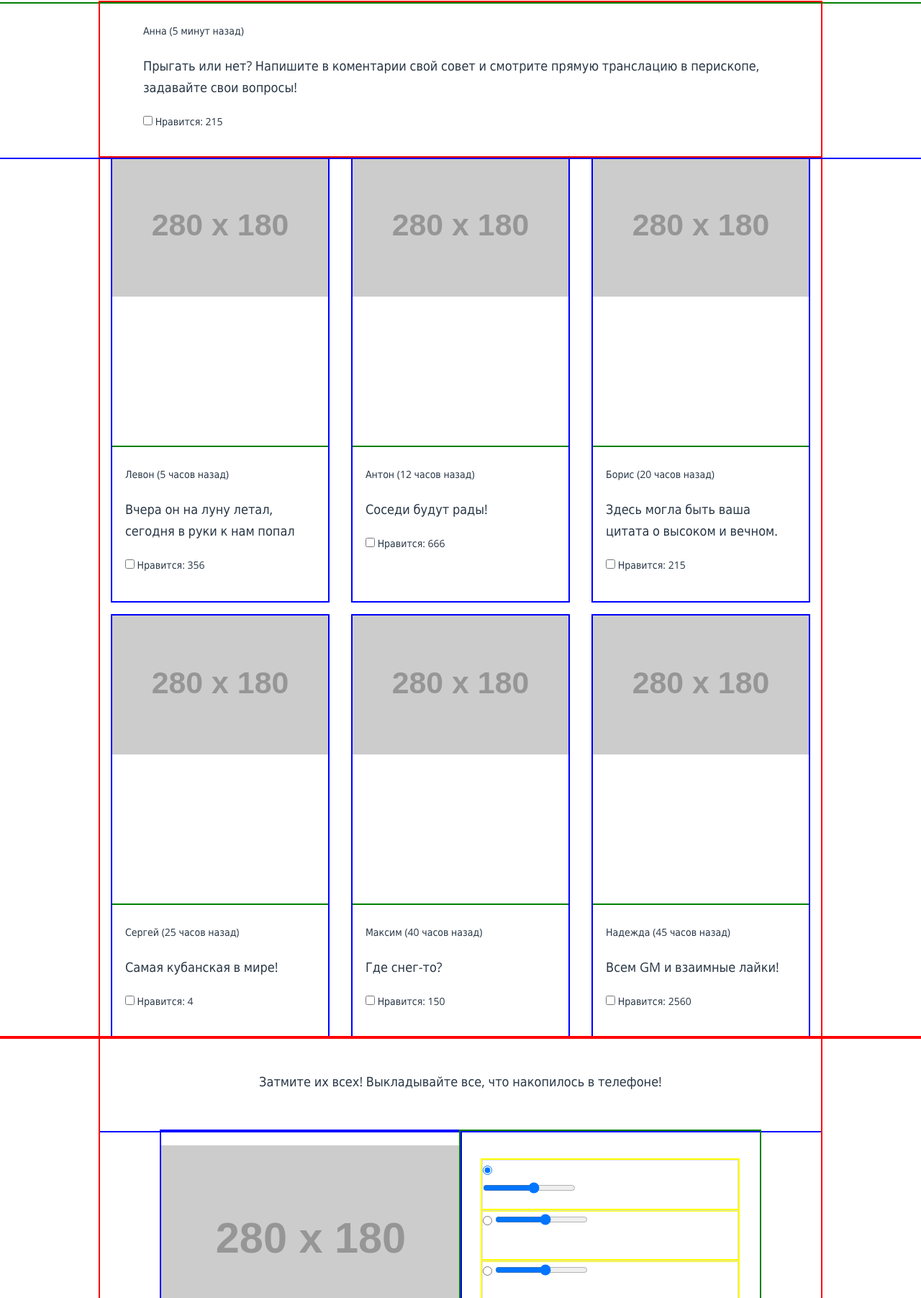
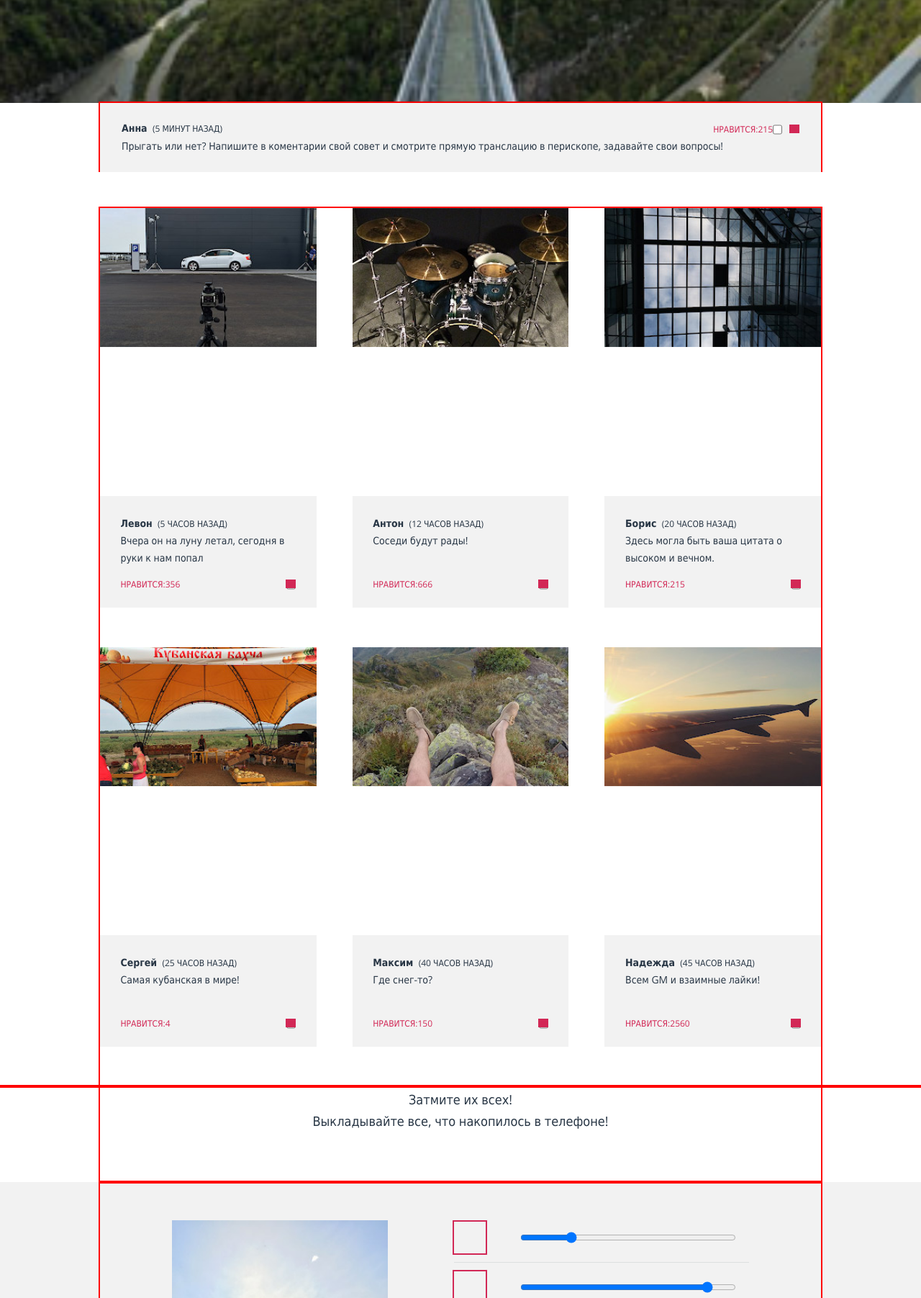
Before and after one commit to asalisinasa/128861-pink, a website: page photo.html in a window 1280 px wide. Shown: the part 997-2800 px from the top of the page at 72% size. Drawn offline with nearby package versions, Linux system fonts and the light colour scheme; files that its build step writes are made by us from their sources; placeholder pictures from the web are drawn by us; a web font is replaced by a local one.

Commit message:
flexbox grids for photo.html

```diff
--- a/photo.html
+++ b/photo.html
@@ -56,19 +56,19 @@
                 </div>
                 <article class="post  post--favourite">
                     <a class="post__photo  post__photo--favourite" href="#">
-                        <img src="http://placehold.it/1200x510" alt="Панорама">
+                        <img src="img/panorama-mobile.jpg" alt="Панорама">
                     </a>
-                    <div class="post__hint">Панорама дня</div>
                     <div class="post__container">
-                        <div class="post__descript">
-                            <div class="post__inform">
-                                <span class="post__author">Анна</span>
+                        <div class="post__hint">Панорама дня</div>
+                        <div class="post__descript  post__descript--favourite">
+                            <div class="post__inform  post__inform--favourite">
+                                <span class="post__author">Анна&nbsp;</span>
                                 <time class="post__date" datetime="2016-03-06T04:20">(5 минут назад)</time>
                             </div>
-                            <p class="post__comment">Прыгать или нет? Напишите в&nbsp;коментарии свой совет
-                                                    и&nbsp;смотрите прямую транслацию в&nbsp;перископе, задавайте свои
+                            <p class="post__comment  post__comment--favourite">Прыгать или нет? Напишите в коментарии свой совет
+                                                    и смотрите прямую транслацию в перископе, задавайте свои
                                                     вопросы!</p>
-                            <div class="post__likes">
+                            <div class="post__likes  post__likes--favourite">
                                 <input class="post__likes-btn" type="checkbox" id="likes-1">
                                 <label class="post__likes-icon" for="likes-1"></label>
                                 <span class="post__likes-text">Нравится:</span>
@@ -80,14 +80,14 @@
                 <div class="photos__container">
                     <article class="post">
                         <a class="post__photo" href="#">
-                            <img src="http://placehold.it/280x180" alt="Штатив">
+                            <img src="img/photo-1-mobile.jpg" alt="Штатив">
                         </a>
                         <div class="post__descript">
                             <div class="post__inform">
-                                <span class="post__author">Левон</span>
+                                <span class="post__author">Левон&nbsp;</span>
                                 <time class="post__date" datetime="2016-03-06T04:20">(5 часов назад)</time>
                             </div>
-                            <p class="post__comment">Вчера он&nbsp;на&nbsp;луну летал, сегодня в&nbsp;руки
+                            <p class="post__comment">Вчера он&nbsp;на&nbsp;луну летал, сегодня в руки
                                                     к&nbsp;нам попал</p>
                             <div class="post__likes">
                                 <input class="post__likes-btn" type="checkbox" id="likes-2">
@@ -99,11 +99,11 @@
                     </article>
                     <article class="post">
                         <a class="post__photo" href="#">
-                            <img src="http://placehold.it/280x180" alt="Барабаны">
+                            <img src="img/photo-2-mobile.jpg" alt="Барабаны">
                         </a>
                         <div class="post__descript">
                             <div class="post__inform">
-                                <span class="post__author">Антон</span>
+                                <span class="post__author">Антон&nbsp;</span>
                                 <time class="post__date" datetime="2016-03-06T04:20">(12 часов назад)</time>
                             </div>
                             <p class="post__comment">Соседи будут рады!</p>
@@ -117,14 +117,14 @@
                     </article>
                     <article class="post">
                         <a class="post__photo" href="#">
-                            <img src="http://placehold.it/280x180" alt="Небо">
+                            <img src="img/photo-3-mobile.jpg" alt="Небо">
                         </a>
                         <div class="post__descript">
                             <div class="post__inform">
-                                <span class="post__author">Борис</span>
+                                <span class="post__author">Борис&nbsp;</span>
                                 <time class="post__date" datetime="2016-03-06T04:20">(20 часов назад)</time>
                             </div>
-                            <p class="post__comment">Здесь могла быть ваша цитата о&nbsp;высоком и&nbsp;вечном.</p>
+                            <p class="post__comment">Здесь могла быть ваша цитата о высоком и&nbsp;вечном.</p>
                             <div class="post__likes">
                                 <input class="post__likes-btn" type="checkbox" id="likes-4">
                                 <label class="post__likes-icon" for="likes-4"></label>
@@ -135,11 +135,11 @@
                     </article>
                     <article class="post">
                         <a class="post__photo" href="#">
-                            <img src="http://placehold.it/280x180" alt="Кубанская бахча">
+                            <img src="img/photo-4-mobile.jpg" alt="Кубанская бахча">
                         </a>
                         <div class="post__descript">
                             <div class="post__inform">
-                                <span class="post__author">Сергей</span>
+                                <span class="post__author">Сергей&nbsp;</span>
                                 <time class="post__date" datetime="2016-03-06T04:20">(25 часов назад)</time>
                             </div>
                             <p class="post__comment">Самая кубанская в&nbsp;мире!</p>
@@ -153,11 +153,11 @@
                     </article>
                     <article class="post">
                         <a class="post__photo" href="#">
-                            <img src="http://placehold.it/280x180" alt="Горы">
+                            <img src="img/photo-5-mobile.jpg" alt="Горы">
                         </a>
                         <div class="post__descript">
                             <div class="post__inform">
-                                <span class="post__author">Максим</span>
+                                <span class="post__author">Максим&nbsp;</span>
                                 <time class="post__date" datetime="2016-03-06T04:20">(40 часов назад)</time>
                             </div>
                             <p class="post__comment">Где снег-то?</p>
@@ -171,11 +171,11 @@
                     </article>
                     <article class="post">
                         <a class="post__photo" href="#">
-                            <img src="http://placehold.it/280x180" alt="Крыло самолета">
+                            <img src="img/photo-6-mobile.jpg" alt="Крыло самолета">
                         </a>
                         <div class="post__descript">
                             <div class="post__inform">
-                                <span class="post__author">Надежда</span>
+                                <span class="post__author">Надежда&nbsp;</span>
                                 <time class="post__date" datetime="2016-03-06T04:20">(45 часов назад)</time>
                             </div>
                             <p class="post__comment">Всем GM&nbsp;и&nbsp;взаимные лайки!</p>
@@ -194,35 +194,39 @@
             <!-- begin editor -->
             <section class="editor">
                 <div class="editor__container">
-                    <p class="editor__text">Затмите их&nbsp;всех! Выкладывайте все, что накопилось в&nbsp;телефоне!</p>
+                    <p class="editor__text">Затмите их&nbsp;всех!<br> Выкладывайте все, что накопилось в телефоне!</p>
+                </div>
+                <div class="editor__form-wrap">
                     <form action="https://htmlacademy.ru/echo" method="post" enctype="multipart/form-data">
                         <div class="editor__form">
                             <div class="editor__column">
                                 <input class="editor__load-btn" type="file" name="load" id="load">
                                 <label class="editor__photo" for="load">
-                                    <img src="http://placehold.it/280x180" alt="Заснеженная дорога">
+                                    <img src="img/photo-7-mobile.jpg" alt="Заснеженная дорога">
                                 </label>
                             </div>
                             <div class="editor__column">
                                 <div class="editor__toolbar">
                                     <div class="editor__tool  editor__tool--crop  editor__tool--active">
-                                        <input class="editor__tool-btn" type="radio" name="crop" id="crop" checked>
-                                        <label class="editor__tool-icon" for="crop"></label>
-                                        <input class="editor__tool-range" type="range" min="1" max="10">
+                                        <input class="editor__tool-btn" type="radio" name="tool-toggle" id="crop">
+                                        <label class="editor__tool-icon  editor__tool-icon--crop" for="crop"></label>
+                                        <input class="editor__tool-range  editor__tool-range--crop" type="range" min="1" max="10" step="1" value="3">
                                     </div>
                                     <div class="editor__tool  editor__tool--color">
-                                        <input class="editor__tool-btn" type="radio" name="color" id="color">
-                                        <label class="editor__tool-icon" for="color"></label>
-                                        <input class="editor__tool-range" type="range" min="1" max="10">
+                                        <input class="editor__tool-btn" type="radio" name="tool-toggle" id="color" checked>
+                                        <label class="editor__tool-icon  editor__tool-icon--color" for="color"></label>
+                                        <input class="editor__tool-range  editor__tool-range--color" type="range" min="1" max="10" step="1" value="9">
                                     </div>
                                     <div class="editor__tool  editor__tool--contrast">
-                                        <input class="editor__tool-btn" type="radio" name="contrast" id="contrast">
-                                        <label class="editor__tool-icon" for="contrast"></label>
-                                        <input class="editor__tool-range" type="range" min="1" max="10">
+                                        <input class="editor__tool-btn" type="radio" name="tool-toggle" id="contrast">
+                                        <label class="editor__tool-icon  editor__tool-icon--contrast" for="contrast"></label>
+                                        <input class="editor__tool-range  editor__tool-range--contrast" type="range" min="1" max="10" step="1" value="6">
                                     </div>
                                 </div>
-                                <button class="btn btn--post" type="submit">Запостить</button>
-                                <button class="btn btn--cancel" type="reset" disabled>Отмена</button>
+                                <div class="editor__buttons">
+                                    <button class="btn btn--post" type="submit">Запостить</button>
+                                    <button class="btn btn--cancel" type="reset" disabled>Отмена</button>
+                                </div>
                             </div>
                         </div>
                     </form>
--- a/sass/components/editor.scss
+++ b/sass/components/editor.scss
@@ -6,89 +6,171 @@
 
     &__text {
         @include indent-reset;
-        padding: 46px 6.6% 54px;
+        padding: 44px 4% 40px;
         text-align: center;
         outline: 2px solid blue;
     }
 
-    &__load-btn {
+    &__load-btn,
+    &__tool-btn {
         display: none;
     }
 
     &__photo {
-        display: block;
         width: 100%;
-        height: 375px;
-        margin: 0 auto;
-        padding-top: 20px;
+        height: auto;
+        min-height: 375px;
         overflow: hidden;
-        outline: 2px solid green;
 
         img {
            width: 100%;
         }
     }
 
+    &__form-wrap {
+        background-color: $gray;
+    }
+
+    &__form {
+        @include container;
+        padding: 20px 6.3% 40px;
+    }
+
     &__toolbar {
-        position: relative;
         display: flex;
         width: 100%;
-        margin: 0 auto;
-        padding: 40px 7.2% 25px;
-        outline: 2px solid green;
+        padding: 40px 7.5% 38px;
     }
 
-    // тут надо еще переделать разметку, чтобы работал выбор editor__tool-btn. или же реализовать это другим способом, без помощи input:checked~  ?
     &__tool {
-        display: inline-block;
-        outline: 2px solid yellow; // для оформления сетки
+        display: flex;
+        flex-direction: column;
+        width: 100%;
+        height: 121px;
+        padding-bottom: 22px;
+        border-bottom: 1px solid #dddfe0;
     }
 
-    &__tool-range {
-        display: none;
-        position: absolute;
+
+    &__tool-icon {
+        width: 44px;
+        height: 44px;
+        cursor: pointer;
+        outline: 2px solid $pink;
     }
 
-    &__tool-btn:checked ~ &__tool-range {
-        display: block;
+    @media #{$mobile-width} {
+
+        &__tool-icon {
+            margin: 0 auto;
+        }
+
+        &__tool-range {
+            display: none;
+            width: 300%;
+            margin-top: auto;
+
+            &--color {
+                transform: translateX(-33.3%);
+            }
+
+            &--contrast {
+                transform: translateX(-66.6%);
+            }
+        }
+
+        &__tool-btn:checked ~ &__tool-range {
+            display: block;
+        }
     }
 
     @media #{$tablet-width} {
 
+        &__text {
+            padding-bottom: 70px;
+        }
+
         &__form {
             display: flex;
+            justify-content: space-between;
+            padding: 58px 0 40px;
         }
 
         &__column {
-            width: 50%;
-            outline: 2px solid blue; // для оформления сетки
+            display: flex;
+            flex-direction: column;
+            width: 44.4%;
+            min-width: 275px;
+            min-height: 400px;
+
+            &:nth-child(1) {
+                width: 48.4%;
+                min-width: 300px;
+            }
+        }
+
+        &__photo {
+            min-height: 400px;
         }
 
         &__toolbar {
             flex-direction: column;
+            height: 210px;
+            margin-top: -10px;
+            margin-bottom: auto;
+            padding: 0;
         }
 
         &__tool {
-            display: block;
-            width: 100%;
-            height: 70px;
-            border: 1px solid #dddfe0;
+            flex-direction: row;
+            align-items: center;
+            height: 69px;
+            padding: 0;
         }
 
-        &__tool-btn {
-            display: inline-block;
+        &__tool-icon {
+            width: 22px;
+            height: 22px;
+            margin: 0;
+            margin-right: 25px;
         }
 
         &__tool-range {
-            display: inline-block;
-            position: static;
+            flex-grow: 1;
+            width: auto;
+            margin-right: 18px;
         }
     }
 
     @media #{$desktop-width} {
 
+        &__text {
+            padding-top: 3px;
+        }
+
         &__form {
-            padding: 0 8.5%;
+            justify-content: space-around;
+            padding: 53px 5%;
+        }
+
+        &__column {
+            width: 410px;
+
+            &:nth-child(1) {
+                width: 300px;
+                margin-right: 20px;
+            }
+        }
+
+        &__tool-icon {
+            width: 44px;
+            height: 44px;
+            margin-right: 48px;
+        }
+
+        &__buttons {
+            display: flex;
+            justify-content: space-between;
         }
     }
 
--- a/sass/components/page-header.scss
+++ b/sass/components/page-header.scss
@@ -3,7 +3,7 @@
     width: 100%;
     min-width: 320px;
     min-height: 70px;
-    background-color: rgba(29, 38, 50, 0.3);
+    background-color: rgba(0, 0, 0, 0.3);
     color: white;
 
     &__container {
--- a/sass/components/photos.scss
+++ b/sass/components/photos.scss
@@ -6,7 +6,7 @@
 
     &__text {
         margin: 0;
-        padding: 46px 6.6% 54px;
+        padding: 46px 6.6% 50px;
         text-align: center;
         outline: 2px solid blue; // для оформления сетки
     }
@@ -16,11 +16,18 @@
         &__container {
             display: flex;
             flex-wrap: wrap;
-            justify-content: space-around;
+            justify-content: space-between;
         }
 
         &__text {
-            padding: 97px 14.7% 80px;
+            padding: 92px 14.7% 76px;
+        }
+    }
+
+    @media #{$desktop-width} {
+
+        &__text {
+            padding: 96px 17.7% 88px;
         }
     }
 
--- a/sass/components/post.scss
+++ b/sass/components/post.scss
@@ -1,22 +1,20 @@
 .post {
     width: 100%;
-    margin: 0 auto;
+    margin: 0 auto 21px;
 
-    &:not(:last-child) {
-        margin-bottom: 20px;
+    &:last-child {
+        margin-bottom: 0;
     }
 
     &--favourite {
-        position: relative;
         width: 100%;
-        margin: 0;
         overflow: hidden;
     }
 
     &__hint {
         position: absolute;
-        top: 0;
-        right: 5.6%;
+        top: -135px;
+        right: 6.5%;
         width: 140px;
         height: 35px;
         font-size: 12px;
@@ -29,14 +27,16 @@
     }
 
     &__container {
+        position: relative;
         @include container;
     }
 
     &__photo {
         display: block;
-        height: 180px;
+        width: 100%;
+        height: auto;
+        min-height: 180px;
         overflow: hidden;
-        outline: 2px solid green;
     }
 
     &__photo--favourite {
@@ -48,48 +48,144 @@
         height: auto;
     }
 
-    &__photo--favourite img {
-        transform: translateY(-66px);
+    &__descript {
+        padding: 14px 6% 16px;
+        background-color: $gray;
     }
 
-    &__descript {
-        padding: 25px 6% 35px;
+    &__inform {
+    }
+    &__author {
+        font-weight: $bold;
+    }
+    &__date {
+        font-size: 12px;
+        font-weight: $light;
+        text-transform: uppercase;
+    }
+
+    &__comment {
+        @include indent-reset;
+        margin-top: -4px;
+        margin-bottom: 7px;
+        line-height: 24px;
+    }
+
+    &__likes {
+        position: relative;
+    }
+
+    &__likes-text,
+    &__likes-count {
+        font-size: 12px;
+        text-transform: uppercase;
+        color: $pink;
+    }
+
+    &__likes-text {
+        padding-left: 16px;
+    }
+
+    &__likes-btn {
+        // display: none;
+    }
+
+    &__likes-icon {
+        content: "";
+        position: absolute;
+        top: 8px;
+        left: -5px;
+        width: 14px;
+        height: 12px;
+        background-color: $pink;
     }
 
     @media #{$tablet-width} {
-        width: 300px;
-        margin: 0;
-
-        &:nth-last-of-type(1),
-        &:nth-last-of-type(2) {
-            margin-bottom: 0;
-        }
+        width: 48.3%;
+        margin: 0 0 25px;
 
         &--favourite {
             width: 100%;
+            margin-bottom: 50px;
         }
 
         &__photo {
-            height: 300px;
+            width: 100%;
+            height: auto;
+            min-height: 295px;
         }
 
         &__photo--favourite {
             height: 510px;
         }
 
-        &__photo--favourite img {}
         &__hint {
-            top: 54px;
+            top: -454px;
+            right: 0;
+        }
+
+        &__descript {
+            display: flex;
+            justify-content: space-between;
+            flex-direction: column;
+            min-height: 155px;
+            padding: 23px 9.5% 17px;
+        }
+
+        &__descript--favourite {
+            flex-direction: row;
+            flex-wrap: wrap;
+            min-height: 121px;
+            padding: 20px 4.5% 16px;
+        }
+
+        &__likes {
+            display: flex;
+            margin-top: auto;
+        }
+
+        &__likes--favourite {
+            order: 2;
+        }
+
+        &__inform--favourite {
+            order: 1;
+            margin-right: auto;
+        }
+
+        &__comment--favourite {
+            width: 100%;
+            order: 3;
+        }
+
+        &__comment {
+            font-size: 14px;
+        }
+
+        &__likes-text {
+            padding-left: 0;
+        }
+
+        &__likes-btn {
+            order: 3;
+            margin-left: auto;
+        }
+
+        &__likes-icon {
+            top: 8px;
+            left: auto;
+            right: 0;
         }
     }
 
     @media #{$desktop-width} {
+        width: 30%;
+        min-width: 300px;
         margin-bottom: 55px;
 
-        &:nth-last-of-type(1),
-        &:nth-last-of-type(2),
-        &:nth-last-of-type(3) {
-            margin-bottom: 0;
+        &--favourite {
+            width: 100%;
+            margin-bottom: 50px;
         }
 
         &__photo {
@@ -101,10 +197,16 @@
         }
 
         &__hint {
-            top: 54px;
+            top: -452px;
+        }
+
+        &__descript--favourite {
+            min-height: 96px;
+            padding: 20px 3% 16px;
+        }
+
+        &__likes--favourite {
+            padding-right: 24px;
         }
     }
-
-    // для оформления сетки
-    outline: 2px solid blue;
 }
--- a/sass/components/price-table.scss
+++ b/sass/components/price-table.scss
@@ -66,6 +66,7 @@
     @media #{$tablet-width} {
         width: 100%;
         transform: translateX(0);
+        transition: none;
 
         &__cell,
         &__heading {
--- a/sass/mixins.scss
+++ b/sass/mixins.scss
@@ -5,12 +5,12 @@
     padding: 0 6.3%;
 
     @media #{$tablet-width} {
-        width: 88.6%; // 940/1200
+        width: 88.6%;
         padding: 0;
     }
 
     @media #{$desktop-width} {
-        width: 78.3%; // 620/700
+        width: 78.3%;
         max-width: 1200px;
     }
 
```
Also changed, not shown: sass/components/buttons.scss (+26 -1 lines), sass/components/intro.scss (+9 -9 lines).
